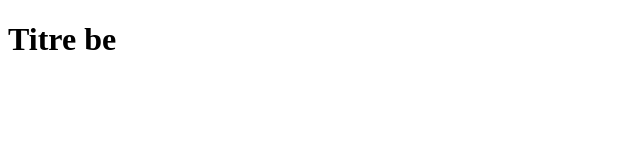
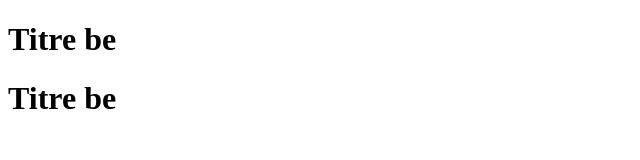
Before and after one commit to Fenomanjato/git_test, a plain HTML site: page index.html in a window 1280 px wide. Shown: the whole page, without its empty margins (0-640 px from the left). Drawn offline with Linux system fonts and the light colour scheme.

Commit message:
index.html

```diff
--- a/index.html
+++ b/index.html
@@ -5,5 +5,6 @@
 </head>
 <body>
 	<h1>Titre be</h1>
+	<h1>Titre be</h1>
 </body>
 </html>
```
